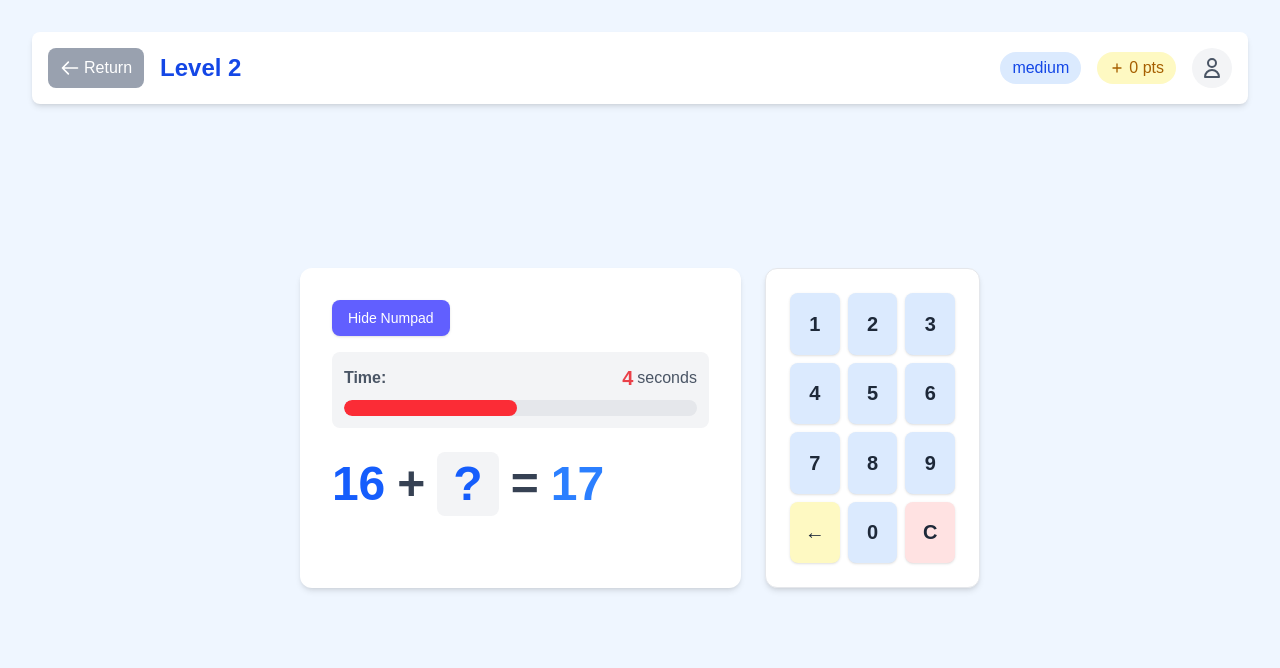
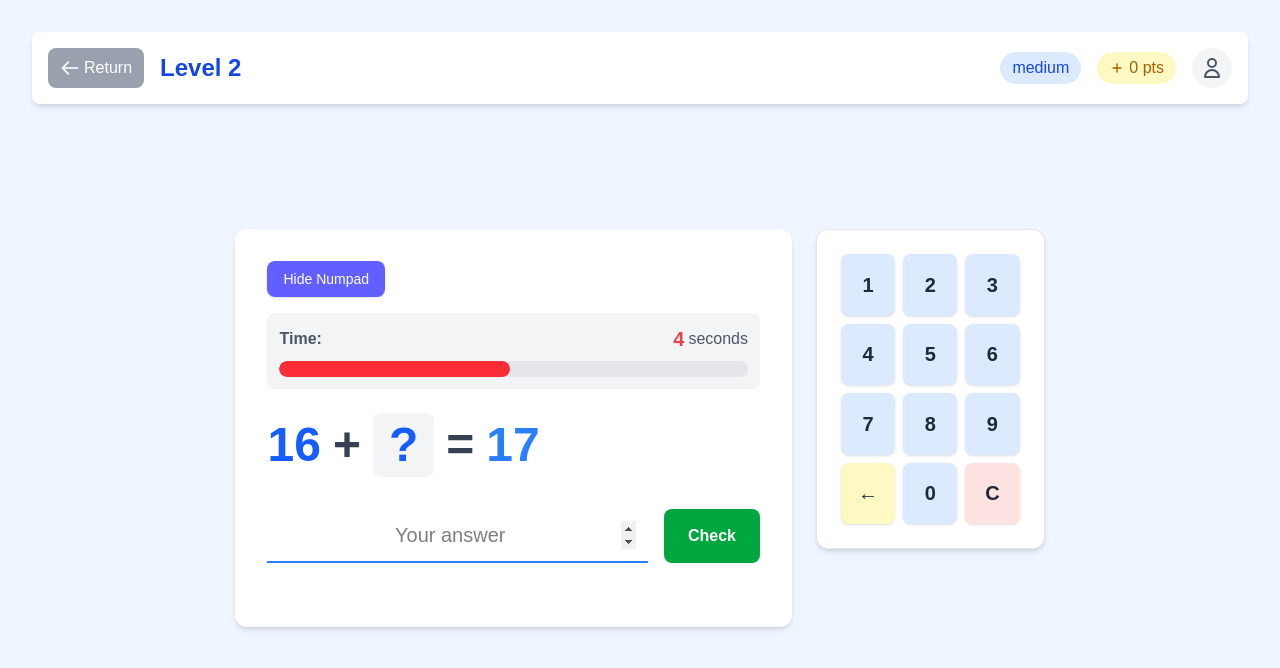
Before and after one commit to rojasmart/math-game, a Next.js app: page /games/addition/leveltwo in a window 1280 px wide. Shown: the top 668 px of the page. Built offline with nearby package versions, Linux system fonts and the light colour scheme.

Commit message:
--add enhance AdditionGameTwo with input form and feedback display

```diff
--- a/app/games/addition/levelone/page.tsx
+++ b/app/games/addition/levelone/page.tsx
@@ -203,35 +203,9 @@ export default function AdditionGameLevelTwo() {
                   <button
                     onClick={() => setShowNumPad(!showNumPad)}
                     className={`text-sm px-4 py-2 rounded-lg flex items-center cursor-pointer transition-all shadow-sm
-    ${showNumPad ? "bg-indigo-500 hover:bg-indigo-600 text-white" : "bg-indigo-500 hover:bg-indigo-600 text-white"}`}
+                    ${showNumPad ? "bg-indigo-500 hover:bg-indigo-600 text-white" : "bg-indigo-500 hover:bg-indigo-600 text-white"}`}
                   >
-                    {showNumPad ? (
-                      <>
-                        <svg
-                          xmlns="http://www.w3.org/2000/svg"
-                          className="h-4 w-4 mr-2 stroke-white"
-                          fill="none"
-                          viewBox="0 0 24 24"
-                          stroke="currentColor"
-                        >
-                          <path strokeLinecap="round" strokeLinejoin="round" strokeWidth={2} d="M6 18L18 6M6 6l12 12" />
-                        </svg>
-                        Hide Numpad
-                      </>
-                    ) : (
-                      <>
-                        <svg
-                          xmlns="http://www.w3.org/2000/svg"
-                          className="h-4 w-4 mr-2 stroke-white"
-                          fill="none"
-                          viewBox="0 0 24 24"
-                          stroke="currentColor"
-                        >
-                          <path strokeLinecap="round" strokeLinejoin="round" strokeWidth={2} d="M12 4v16m8-8H4" />
-                        </svg>
-                        Show Numpad
-                      </>
-                    )}
+                    {showNumPad ? "Hide Numpad" : "Show Numpad"}
                   </button>
                 </div>
 
--- a/app/games/addition/leveltwo/page.tsx
+++ b/app/games/addition/leveltwo/page.tsx
@@ -197,8 +197,36 @@ export default function AdditionGameTwo() {
                   <span className="text-blue-500">{result}</span>
                 </div>
 
-                {/* Rest of the component remains the same as the original game */}
-                {/* ... */}
+                <form onSubmit={handleSubmit} className="mb-6">
+                  <div className="flex flex-col gap-4">
+                    <div className="flex gap-4 mb-2">
+                      <input
+                        type="number"
+                        value={userAnswer}
+                        onChange={(e) => setUserAnswer(e.target.value)}
+                        className="flex-1 p-3 border-b-2 border-gray-300 rounded-none text-xl text-center focus:outline-none focus:border-blue-500 text-black bg-transparent"
+                        placeholder="Your answer"
+                        required
+                        disabled={!isActive} // This should be properly bound to isActive
+                        autoFocus
+                        onBlur={(e) => e.target.focus()}
+                      />
+                      <button
+                        type="submit"
+                        className={`${
+                          isActive ? "bg-green-600 hover:bg-green-700" : "bg-gray-400"
+                        } text-white px-6 py-3 rounded-lg font-semibold transition cursor-pointer`}
+                        disabled={!isActive}
+                      >
+                        Check
+                      </button>
+                    </div>
+
+                    {/* Numeric Keypad */}
+                  </div>
+                </form>
+
+                {feedback && <div className="p-3 text-center text-lg rounded-lg mb-4 bg-red-100 text-red-800">{feedback}</div>}
               </div>
             </div>
           </div>
```
